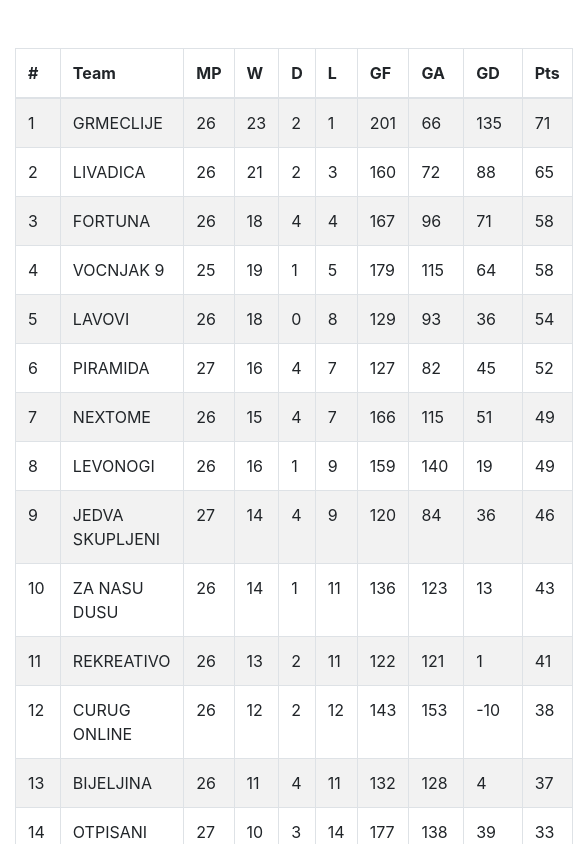
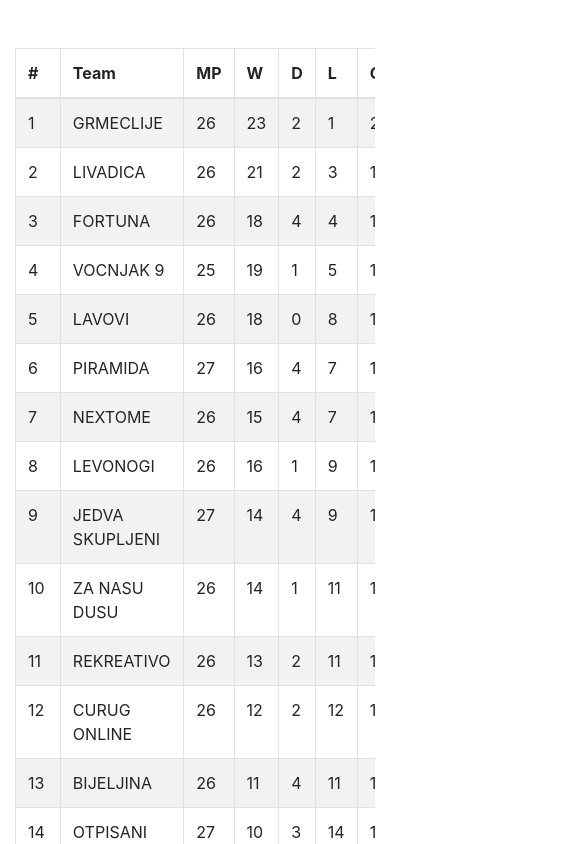
Before and after one commit to LaLe1993/fortuna_liga, a React (Create React App) app: page / in a window 390 px wide. Shown: the top 844 px of the page, 573 px wide, since content can reach past the window. Built offline with nearby package versions, Linux system fonts and the light colour scheme.

Commit message:
responsive

```diff
--- a/src/Components/MainTable.jsx
+++ b/src/Components/MainTable.jsx
@@ -69,8 +69,8 @@ class MainTable extends React.Component {
         return(
             <Container fluid="md">
                 <Row>
-                    <Col className='my-5' responsive="md">
-                        <Table striped bordered hover>
+                    <Col className='my-5'>
+                        <Table striped bordered hover responsive>
                             <thead>
                                 <tr>
                                     <th>#</th>
```
Also changed, not shown: 1 other file (tests, documents, lock files or other folders).
